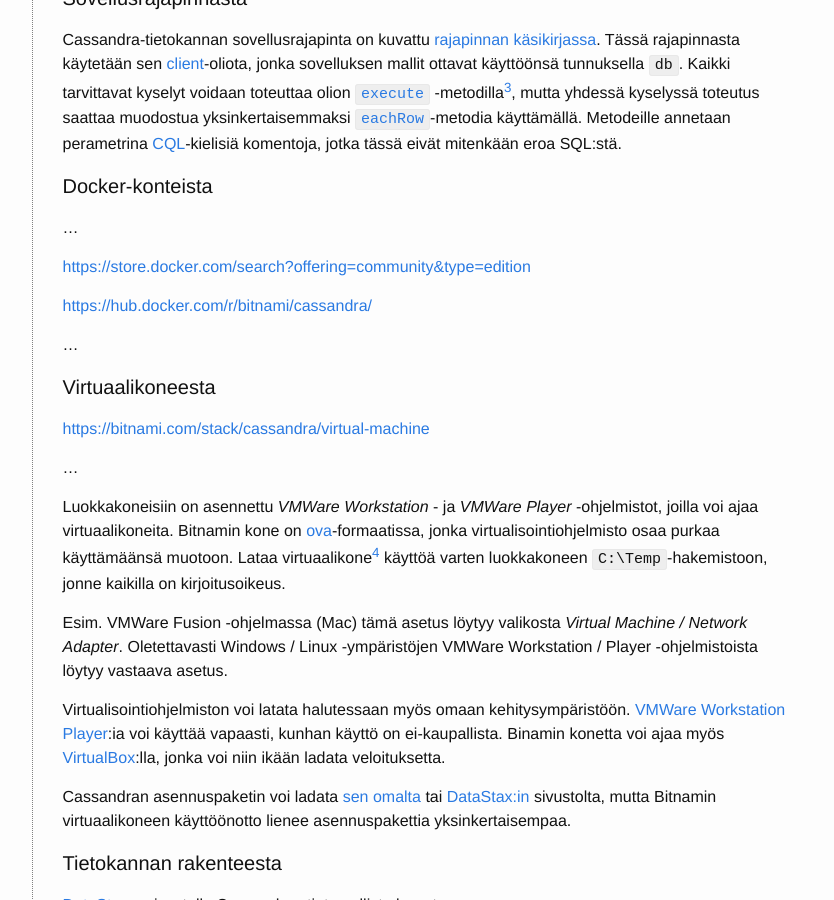
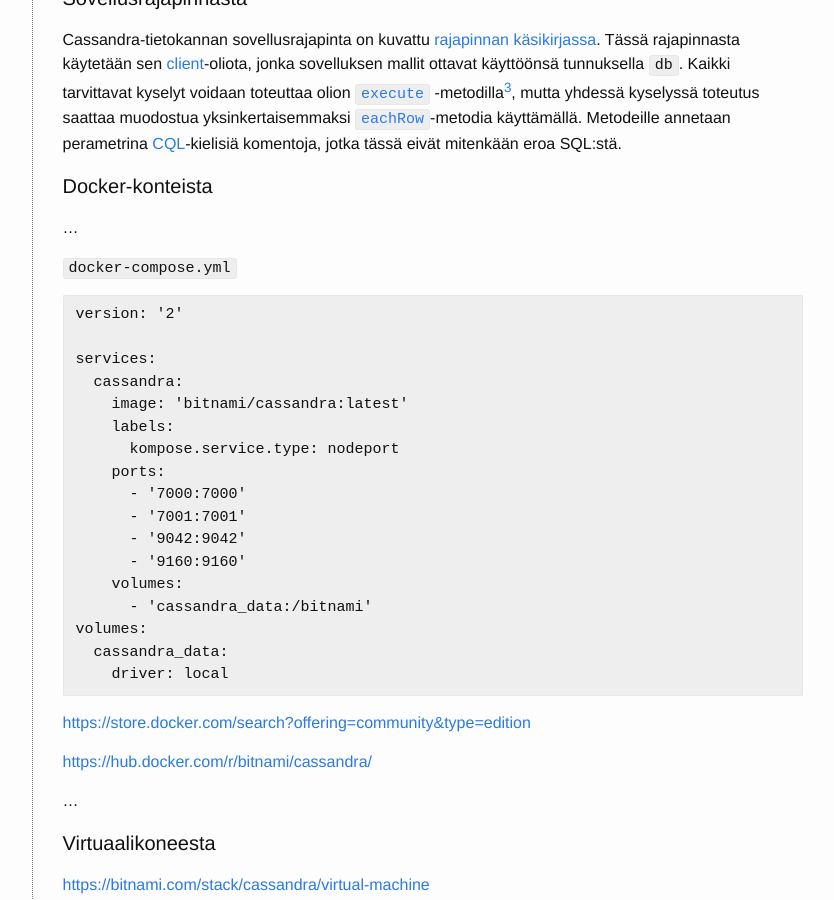
Before and after one commit to timedu/tkj2017s, a Jekyll site: the page built from docs/_osa5/tehtava52.md, in a window 1280 px wide and 900 px high, scrolled down 2465 px. Shown: the whole window, without its empty margins (208-1042 px from the left). Built offline with Jekyll 4.4.1, drawn with Linux system fonts in a browser that asks for light colours.

Commit message:
ex 5.2 update

```diff
--- a/docs/_osa5/tehtava52.md
+++ b/docs/_osa5/tehtava52.md
@@ -196,6 +196,30 @@
 
 ...
 
+`docker-compose.yml`
+
+~~~
+version: '2'
+
+services:
+  cassandra:
+    image: 'bitnami/cassandra:latest'
+    labels:
+      kompose.service.type: nodeport
+    ports:
+      - '7000:7000'
+      - '7001:7001'
+      - '9042:9042'
+      - '9160:9160'
+    volumes:
+      - 'cassandra_data:/bitnami'
+volumes:
+  cassandra_data:
+    driver: local
+~~~
+
+
+
 <https://store.docker.com/search?offering=community&type=edition>
 
 <https://hub.docker.com/r/bitnami/cassandra/>
```
